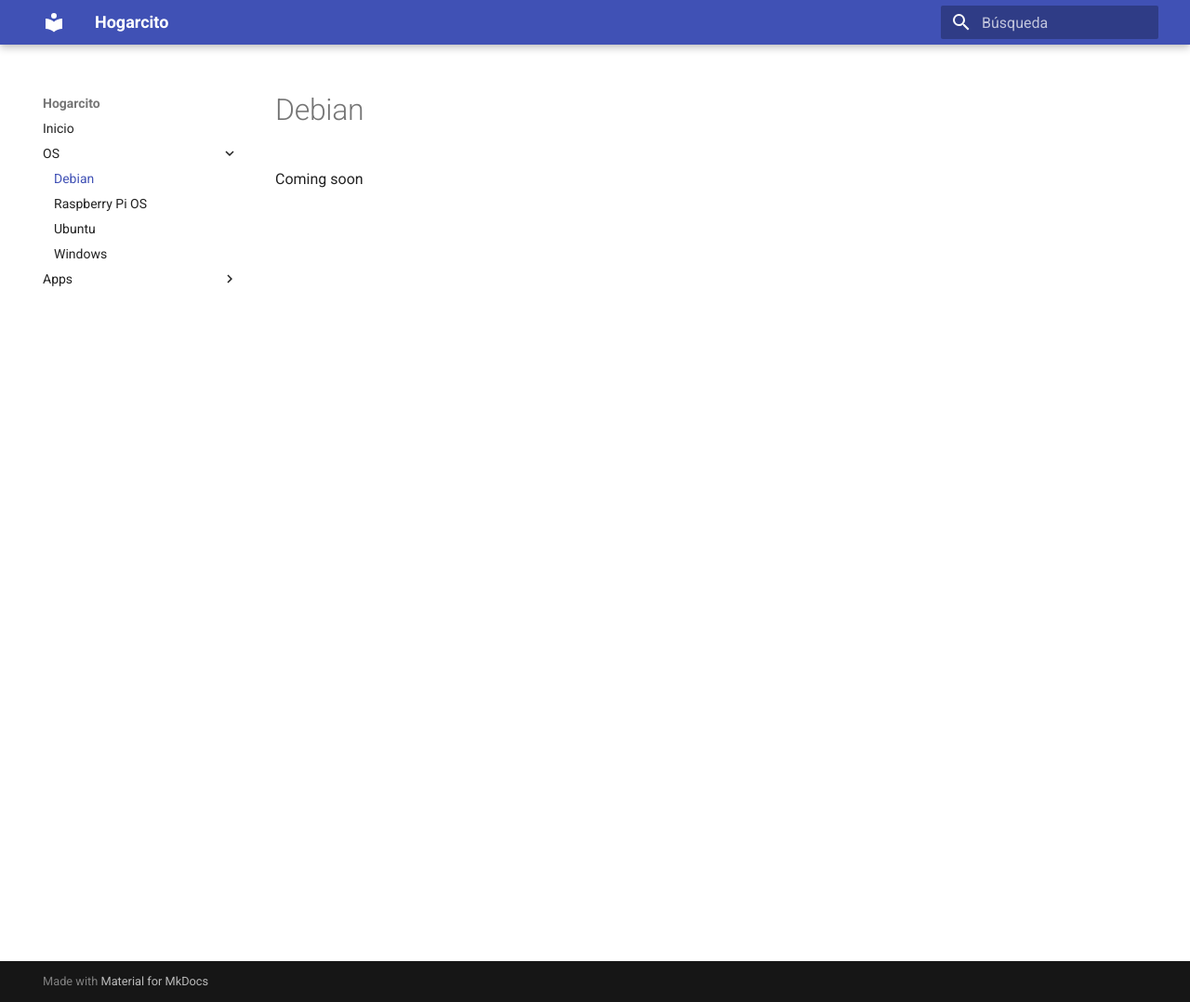
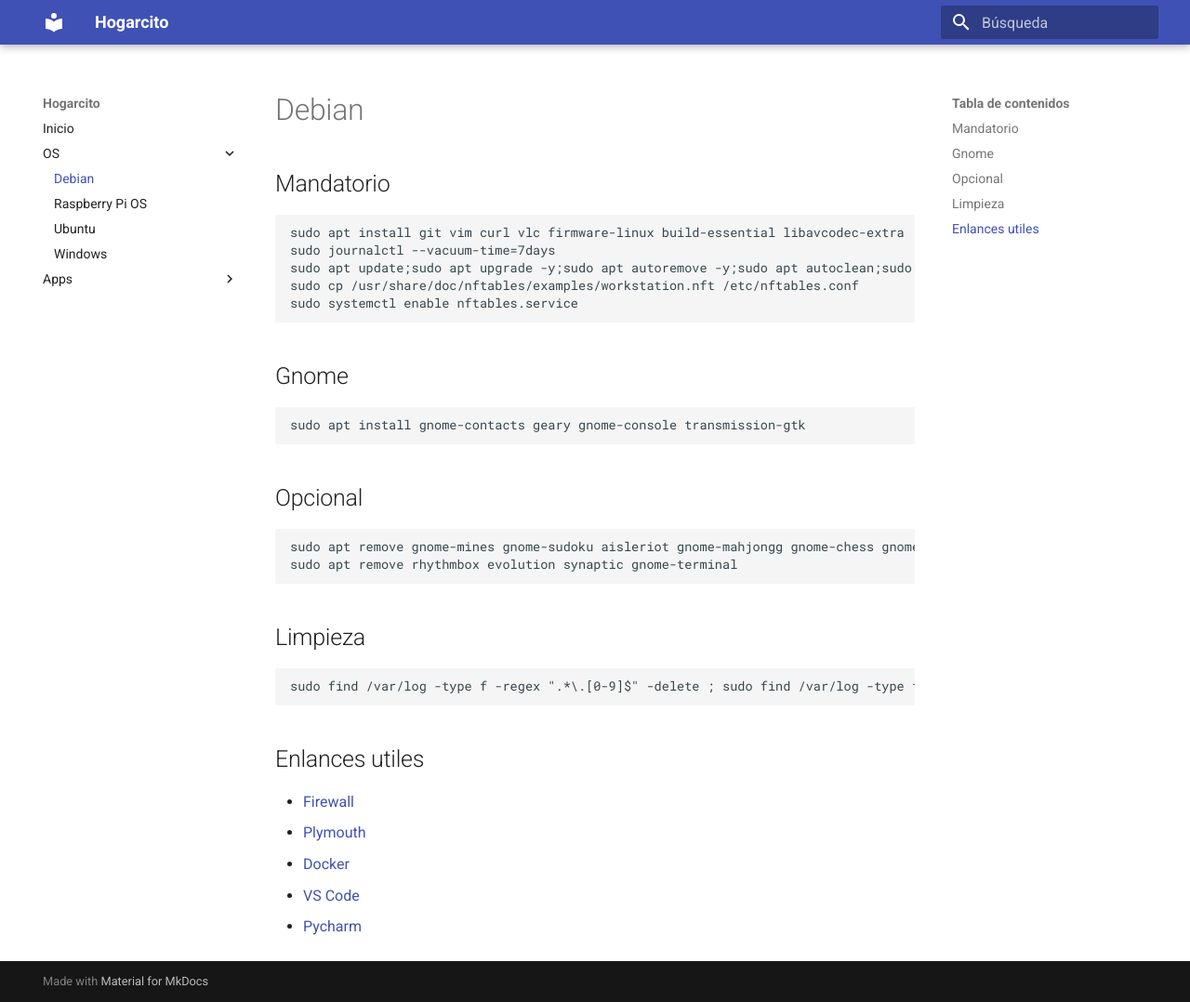
Before and after one commit to Saphyel/hogarcito, an MkDocs documentation site: the page built from docs/os/debian.md, in a window 1280 px wide and 1078 px high. Shown: the whole window at 93% size. Built offline with MkDocs 1.6.1 and Material for MkDocs 9.7.7, drawn with Linux system fonts in a browser that asks for light colours.

Commit message:
Add Debian

````diff
--- a/docs/os/debian.md
+++ b/docs/os/debian.md
@@ -1,3 +1,33 @@
 # Debian
 
-Coming soon
+## Mandatorio
+```
+sudo apt install git vim curl vlc firmware-linux build-essential libavcodec-extra
+sudo journalctl --vacuum-time=7days
+sudo apt update;sudo apt upgrade -y;sudo apt autoremove -y;sudo apt autoclean;sudo fwupdmgr get-updates
+sudo cp /usr/share/doc/nftables/examples/workstation.nft /etc/nftables.conf
+sudo systemctl enable nftables.service
+```
+
+## Gnome
+```
+sudo apt install gnome-contacts geary gnome-console transmission-gtk
+```
+
+## Opcional
+```
+sudo apt remove gnome-mines gnome-sudoku aisleriot gnome-mahjongg gnome-chess gnome-2048 five-or-more four-in-a-row hitori gnome-klotski gnome-nibbles quadrapassel gnome-taquin tali lightsoff gnome-robots zutty gnome-tetravex swell-foop iagno
+sudo apt remove rhythmbox evolution synaptic gnome-terminal
+```
+
+## Limpieza
+```
+sudo find /var/log -type f -regex ".*\.[0-9]$" -delete ; sudo find /var/log -type f -regex ".*\.gz$" -delete
+```
+
+## Enlances utiles
+* [Firewall](https://wiki.debian.org/nftables)
+* [Plymouth](https://wiki.debian.org/plymouth)
+* [Docker](https://docs.docker.com/engine/install/)
+* [VS Code](https://code.visualstudio.com/docs/setup/linux)
+* [Pycharm](https://www.jetbrains.com/help/pycharm/installation-guide.html#standalone)
````
Also changed, not shown: docs/app/execshield.md (+4 -4 lines), docs/app/ufw.md (deleted, +0 -7 lines), docs/index.md (+2 -16 lines), docs/os/ubuntu.md (+4 -5 lines).
